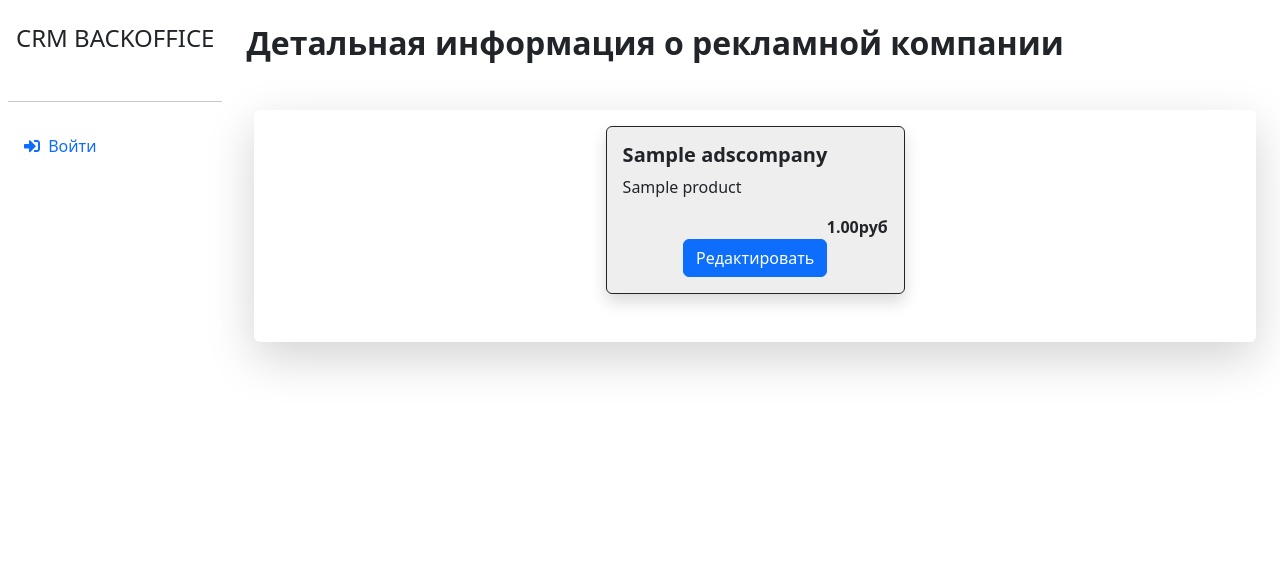
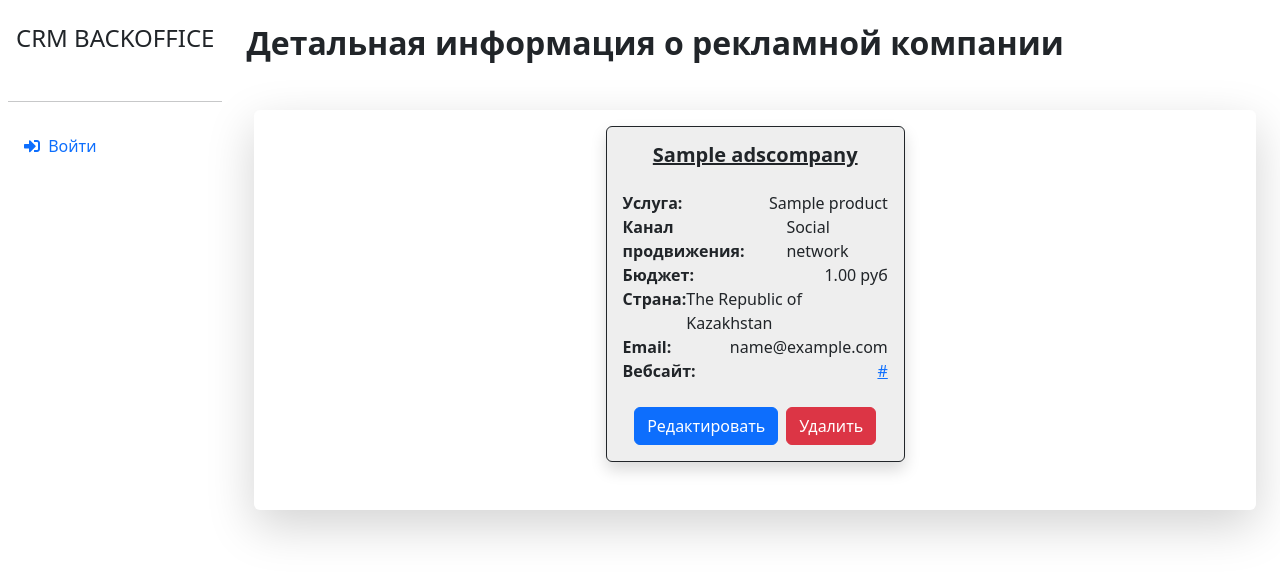
Before and after one commit to DmitriyAfanasev/crm_django, a Django app: page /ads/1/ in a window 1280 px wide. Shown: the top 578 px of the page. Run offline with Django 5.2, Linux system fonts and the light colour scheme; tables that the repository leaves empty hold one stand-in row (values such as "Sample post").

```diff
--- a/crm_service/ads/templates/ads/adscompany_detail.html
+++ b/crm_service/ads/templates/ads/adscompany_detail.html
@@ -7,11 +7,43 @@
         <div class="col">
             <div class="card border-dark shadow" style="background: #eee">
                 <div class="card-body">
-                <h5 class="card-title fw-bold">{{ object.name }}</h5>
-                <p class="card-text">{{ object.product.name }}</p>
-                <div class="d-flex justify-content-end fw-bold">{{ object.budget }}руб</div>
-                <div class="d-flex justify-content-center fw-bold">
-                    <a href="/ads/{{ object.pk }}/edit" class="btn btn-primary">Редактировать</a>
+                    <h5 class="card-title fw-bold text-center mb-4"><u>{{ object.name }}</u></h5>
+                    <div class="field-list">
+                        <div class="field-item d-flex justify-content-between">
+                            <span class="field-label fw-bold">Услуга:</span>
+                            <span class="field-value">{{ object.product.name }}</span>
+                        </div>
+                        <div class="field-item d-flex justify-content-between">
+                            <span class="field-label fw-bold">Канал продвижения:</span>
+                            <span class="field-value">{{ object.get_channel_display }}</span>
+                        </div>
+                        <div class="field-item d-flex justify-content-between">
+                            <span class="field-label fw-bold">Бюджет:</span>
+                            <span class="field-value">{{ object.budget }} руб</span>
+                        </div>
+                        <div class="field-item d-flex justify-content-between">
+                            <span class="field-label fw-bold">Страна:</span>
+                            <span class="field-value">{{ object.get_country_display }}</span>
+                        </div>
+                        <div class="field-item d-flex justify-content-between">
+                            <span class="field-label fw-bold">Email:</span>
+                            <span class="field-value">{{ object.email }}</span>
+                        </div>
+                        <div class="field-item d-flex justify-content-between">
+                            <span class="field-label fw-bold">Вебсайт:</span>
+                            <span class="field-value">
+                            {% if object.website %}
+                                <a href="{{ object.website }}" target="_blank">{{ object.website }}</a>
+                            {% else %}
+                                Не указан
+                            {% endif %}
+                            </span>
+                        </div>
+                    </div>
+
+                    <div class="d-flex justify-content-center fw-bold mt-4">
+                        <a href="/ads/{{ object.pk }}/edit" class="btn btn-primary me-2">Редактировать</a>
+                        <a href="/ads/{{ object.pk }}/delete" class="btn btn-danger">Удалить</a>
                     </div>
                 </div>
             </div>
--- a/crm_service/ads/templates/ads/ads-statistic.html
+++ b/crm_service/ads/templates/ads/adscompany_statistic.html
@@ -1,4 +1,4 @@
-{% extends "_base.html" %}
+{% extends "crm_service/_base.html" %}
 
 {% block content %}
 <h2 class="fw-bold">Статистика рекламных компаний</h2>
--- a/crm_service/ads/urls.py
+++ b/crm_service/ads/urls.py
@@ -6,6 +6,7 @@ from .views import (
     AdsCompanyDetailView,
     AdsCompanyDeleteView,
     AdsCompanyUpdateView,
+    AdsCompanyStatisticsView,
 )
 
 app_name: str = "ads"
@@ -16,4 +17,5 @@ urlpatterns: list[path] = [
     path("<int:pk>/", AdsCompanyDetailView.as_view(), name="ads_detail"),
     path("<int:pk>/delete/", AdsCompanyDeleteView.as_view(), name="ads_delete"),
     path("<int:pk>/edit/", AdsCompanyUpdateView.as_view(), name="ads_edit"),
+    path("statistic/", AdsCompanyStatisticsView.as_view(), name="ads_statistic"),
 ]
--- a/crm_service/ads/views.py
+++ b/crm_service/ads/views.py
@@ -7,6 +7,7 @@ from django.views.generic import (
     UpdateView,
     DetailView,
     DeleteView,
+    TemplateView,
 )
 
 from .models import AdsCompany
@@ -53,3 +54,7 @@ class AdsCompanyDeleteView(DeleteView):
     def get_success_url(self) -> HttpResponseRedirect:
         """При успешном удалении компании, перенаправляет на страницу со списком компаний."""
         return reverse_lazy("ads:ads_list")
+
+
+class AdsCompanyStatisticsView(TemplateView):
+    template_name = "ads/adscompany_statistic.html"
```
Lines whose indentation alone changed are shown as unchanged.
